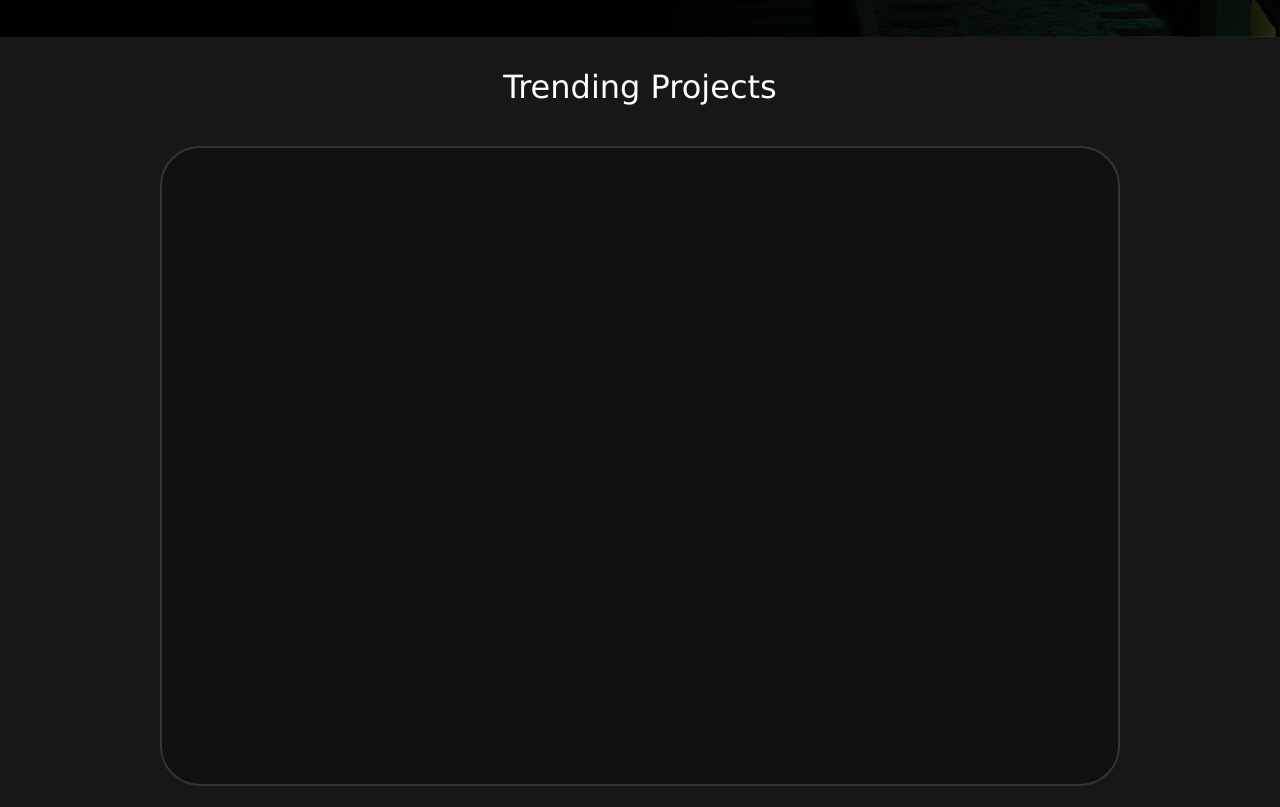
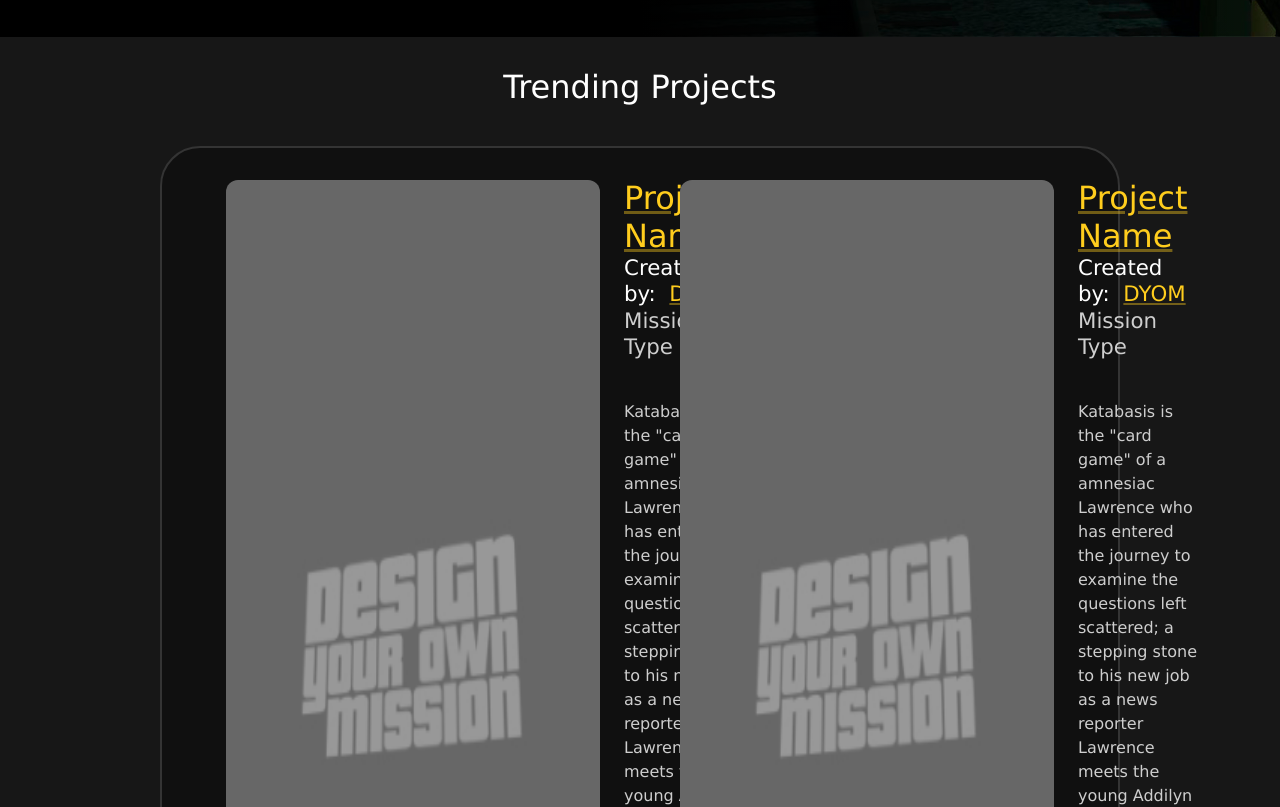
Before and after one commit to Toriality/DYOM-Website, a React (Create React App) app in the folder client/: page / in a window 1280 px wide. Shown: the part 733-1540 px from the top of the page. Built offline with nearby package versions, Linux system fonts and the light colour scheme; no server answers.

Commit message:
Create basic layout for ProjectBox

```diff
--- a/client/src/components/home/TrendingProjects.js
+++ b/client/src/components/home/TrendingProjects.js
@@ -1,4 +1,5 @@
 import { Typography, Box } from "@mui/material";
+import { ProjectBox } from "../../styles/components/ProjectBox";
 import React from "react";
 
 export function TrendingProjects() {
@@ -16,15 +17,19 @@ export function TrendingProjects() {
       </Typography>
       <Box
         sx={{
+          display: "flex",
           backgroundColor: "background.darker",
           border: "2px solid",
           borderColor: "stroke.default",
           borderRadius: "40px",
           width: "100%",
           minHeight: "40rem",
+          p: "2rem 4rem",
+          gap: 10,
         }}
       >
-        {/* 2 project boxes */}
+        <ProjectBox />
+        <ProjectBox />
       </Box>
     </Box>
   );
--- /dev/null
+++ b/client/src/styles/components/ProjectBox.js
@@ -0,0 +1,41 @@
+import { Typography, Box, Link } from "@mui/material";
+import nopreview from "../../images/nopreview.jpg";
+import React from "react";
+
+export function ProjectBox(props) {
+  return (
+    <Box
+      sx={{
+        display: "flex",
+        flexGrow: "1",
+      }}
+    >
+      <Box
+        component={"img"}
+        src={nopreview}
+        width={"100%"}
+        height={"100%"}
+        borderRadius={"12px"}
+        mr={3}
+      />
+      <Box sx={{ width: "100%", height: "100%" }}>
+        <Link variant="h3">Project Name</Link>
+        <Typography variant="h4">
+          Created by:
+          <Link sx={{ display: "inline", m: "1ch" }}>DYOM</Link>
+        </Typography>
+        <Typography variant="h4" color="text.primary">
+          Mission Type
+        </Typography>
+        <Typography mt={5} variant="body1">
+          Katabasis is the "card game" of a amnesiac Lawrence who has entered
+          the journey to examine the questions left scattered; a stepping stone
+          to his new job as a news reporter Lawrence meets the young Addilyn -
+          who had different interests to share which pursued her to interfere in
+          Lawrence's "affairs". However, someone different meddles into the
+          action.
+        </Typography>
+      </Box>
+    </Box>
+  );
+}
```
Also changed, not shown: client/src/images/nopreview.jpg (added).
